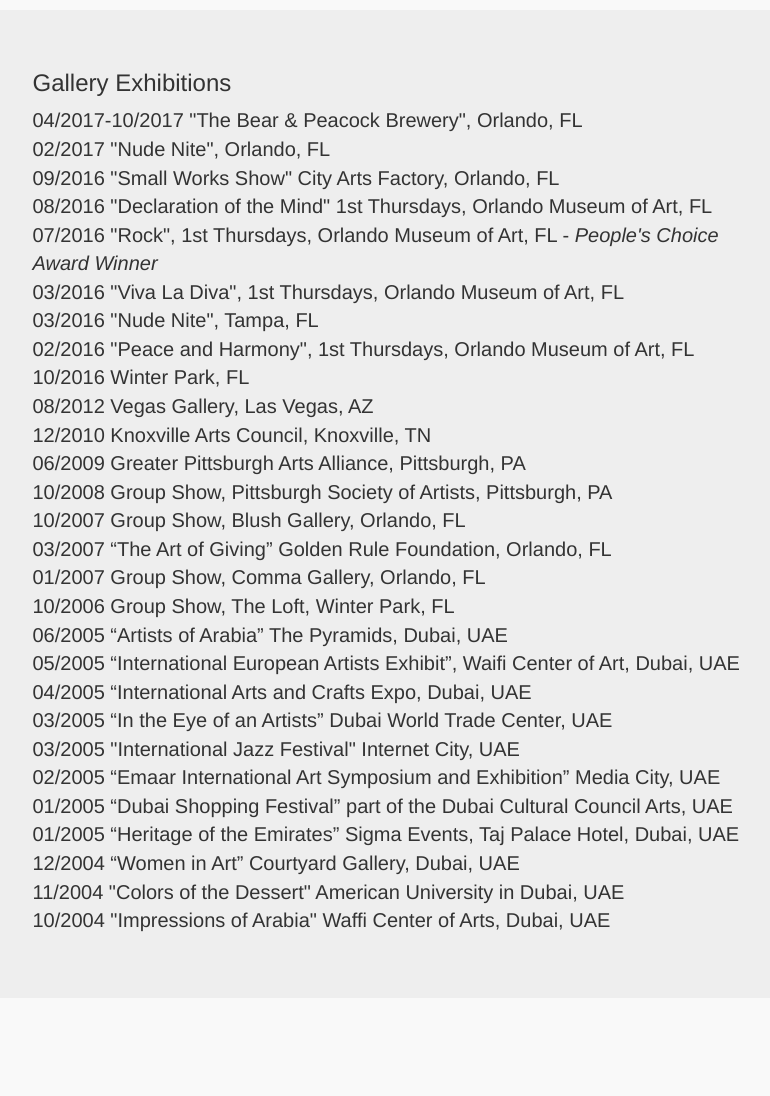
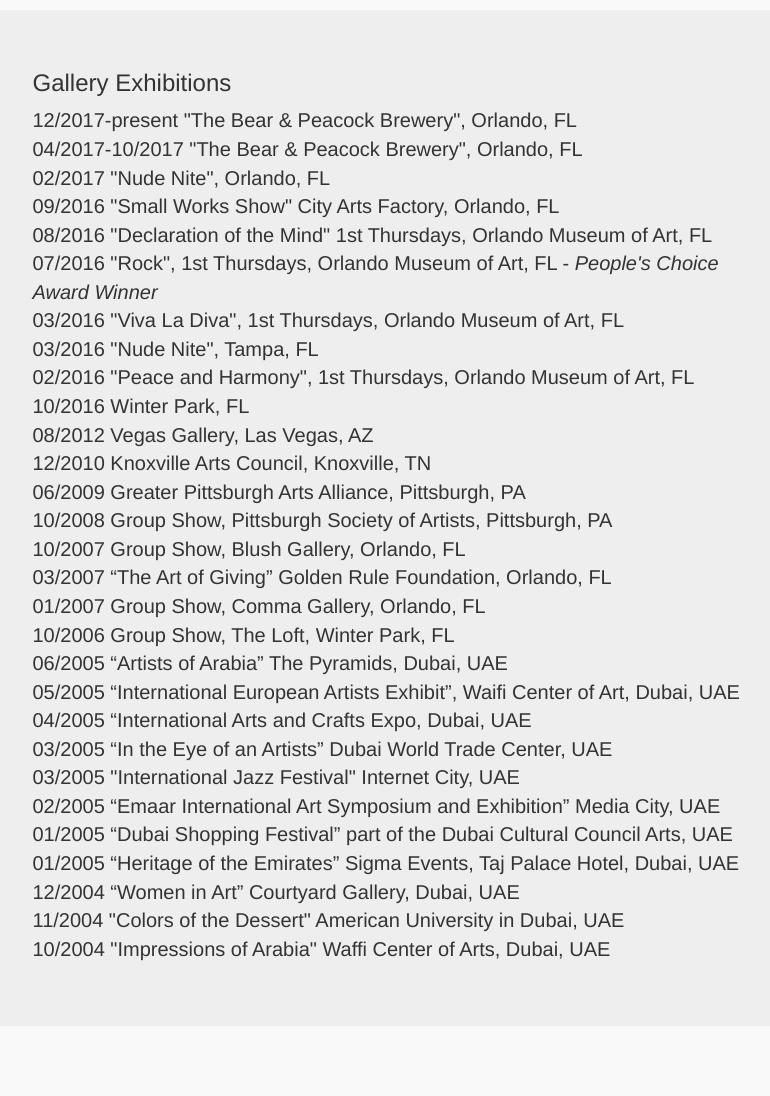
Before and after one commit to agnaite/jurgitadishman, a Jekyll site: the page built from exhibitions.html, in a window 1280 px wide. Shown: the part 470-1566 px from the top of the page, without its empty margins (250-1020 px from the left). Built offline with Jekyll 4.4.1, drawn with Linux system fonts in a browser that asks for light colours; nearby versions of some CDN libraries; before the commit the page ends 1538 px from its top, so only the background shows below that; some of the changed lines change nothing that is shown.

Commit message:
updated exhibits carousel

```diff
--- a/_includes/footer.html
+++ b/_includes/footer.html
@@ -53,7 +53,7 @@
     {% raw %}
 
       <div class="item active">
-        <img src="img/exhibits/50.jpg">
+        <img src="img/exhibits/52.jpg">
       </div>
 
       {{#times 49}}
--- a/exhibitions.html
+++ b/exhibitions.html
@@ -21,6 +21,7 @@
 	<div class="about-wrap col-md-12 exhibits jumbotron">
 		<h3>Gallery Exhibitions</h3>
 		<p>
+			12/2017-present "The Bear & Peacock Brewery", Orlando, FL<br>
 			04/2017-10/2017 "The Bear & Peacock Brewery", Orlando, FL<br>
       02/2017 "Nude Nite", Orlando, FL<br>
 			09/2016 "Small Works Show" City Arts Factory, Orlando, FL<br>
--- a/js/templating.js
+++ b/js/templating.js
@@ -4,7 +4,7 @@
 
   Handlebars.registerHelper('times', function(n, block) {
     var accum = '';
-    for(var i=49; i>0; i--)
+    for(var i=52; i>0; i--)
         if (i !== 23) { accum += block.fn(i); }
     return accum;
   });
```
